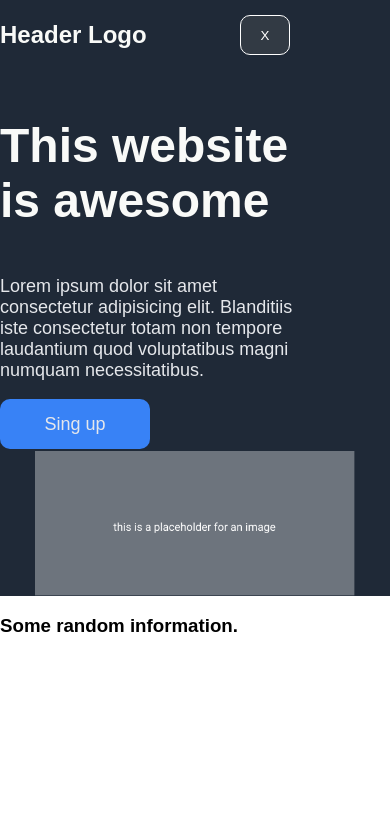
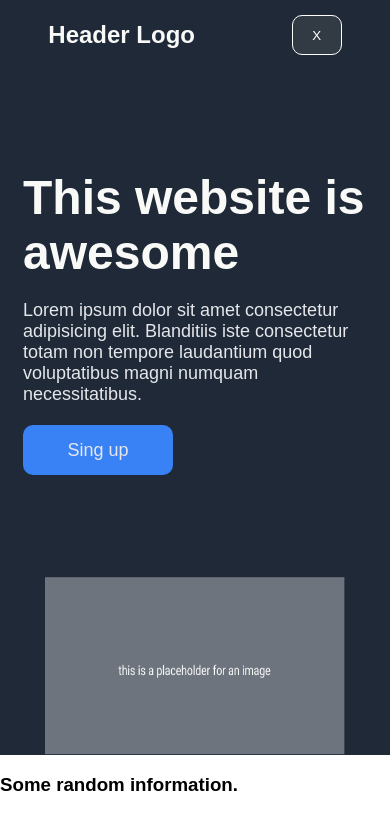
Before and after one commit to Lucas-Rojas-Nahuel/Landing-Page, a plain HTML site: page index.html in a window 390 px wide. Drawn offline with Linux system fonts and the light colour scheme.

Commit message:
modificando el section 1

```diff
--- a/index.html
+++ b/index.html
@@ -12,13 +12,14 @@
     <header class="header">
         <div class="content-logo">
             <h2 class="logo-header">Header Logo</h2>
+            <button class="dropdown">X</button>
         </div>
         <ul class="content-links">
             <li class="link">header link one</li>
             <li class="link">header link two</li>
             <li class="link">header link three</li>
         </ul>
-        <button class="dropdown">X</button>
+
     </header>
     <section>
 
@@ -32,7 +33,7 @@
                 </div>
             </div>
             <div class="section1-content2">
-                <img class="section2-img" src="img/prueba.png" alt="">
+                <img class="section2-img" src="img/prueba.png"  alt="">
             </div>
         </section>
             <div class="section2-content1">
--- a/styles.css
+++ b/styles.css
@@ -11,13 +11,9 @@ body{
     color: white;
     background-color: #1f2937;
     display: flex;
-    justify-content: space-between;
+    justify-content: space-around;
     align-items: center;
     gap: 10px;
-}
-
-.content-logo{
-    margin-left:100px ;
 }
 
 .logo-header{
@@ -30,7 +26,6 @@ body{
     display: flex;
     gap: 20px;
     list-style: none;
-    margin-right: 100px;
 }
 
 .link{
@@ -42,50 +37,51 @@ body{
     display: none;
 }
 
-@media(max-width:820px){
-    .dropdown{
-        display: block;
-        width: 50px;
-        height: 40px;
-        border: 1px, white, solid;
-        background-color: #323a44;
-        color: white;
-        margin-right: 100px;
-        border-radius: 10px;
-    }
 
-    .content-links{
-        display: none;
-    }
-}
 
 /* Section 1 */
 
 .section1{
+    width: 100%;
     display: flex;
     flex-wrap: wrap;
-    align-items: center;
+    justify-content: space-around;
     background-color: #1f2937;
 }
 
 .section1-content1{
-    flex: 1;
+    padding: 0 20px;
+    box-sizing: border-box;
+    width: 384px;
 }
 
 .content1-text{
-    margin: 100px 0 100px 100px;
-    width: 300px;
+    display: flex;
+    flex-direction: column;
+    justify-content: center;
+    margin: 100px 0;
+    gap: 20px;
 }
+
+
 
 .title-section1{
     color: #F9FAF8;
     font-size: 48px;
     font-weight:bold;
+    margin: 0;
+
+    max-width: 500px;
+    min-width: 300px;
 }
 
 .text-section1{
     color: #E5E7EB;
     font-size: 18px;
+    margin: 0;
+
+    max-width: 500px;
+    min-width: 300px;
 }
 
 .button-section{
@@ -99,32 +95,58 @@ body{
 }
 
 .section1-content2{
-    width: 50%;
-    margin: 0 auto;
+   width: 484px;
+   display: flex;
+   align-items: center;
+   justify-content: center;
 
 }
 
 .section2-img{
-    width: 100%;
-    min-width: 320px;
-    max-width: 520px;
-
+    width: 500px;
+    box-sizing: border-box;
 }
 
 
 
-@media(max-width:720px){
-    .content1-text{
-        margin: 0;
+/* TABLECT */
+
+@media(max-width:768px){
+
+    /* header */
+    .dropdown{
+        display: block;
+        width: 50px;
+        height: 40px;
+        border: 1px, white, solid;
+        background-color: #323a44;
+        color: white;
+        border-radius: 10px;
+    }
+
+    .header{
+        flex-direction: column;
+    }
+
+    .content-links{
+        display: none;
     }
 
     .content-logo{
-        margin: 0;
+        display: flex;
+        justify-content: space-around;
+        align-items: center;
+        width: 100%;
     }
 
+    /* section */
     .section1-content2{
-        display: flex;
-        justify-content: center;
-    }
+        width: 368px;
+     }
 
+     .section2-img{
+         width: 300px;
+         height: 180px;
+         box-sizing: border-box;
+     }
 }
```
